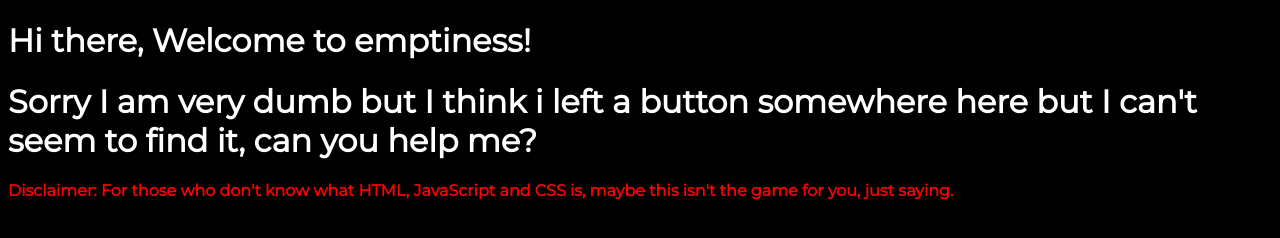
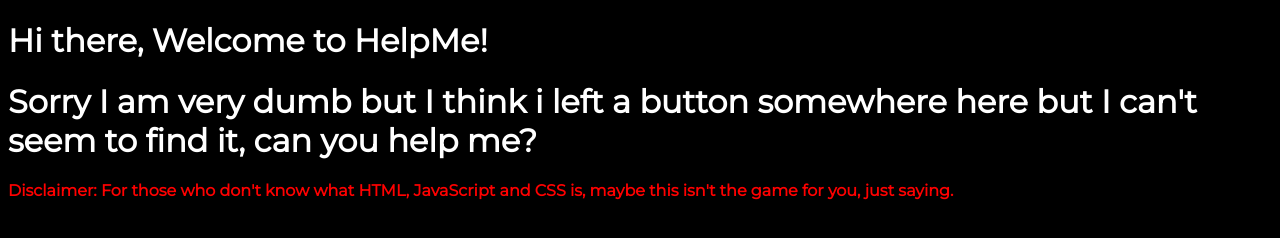
Before and after one commit to NoahEriksson3/HelpMe, a plain HTML site: page index.html in a window 1280 px wide. Drawn offline with Linux system fonts and the light colour scheme.

Commit message:
Update index.html

```diff
--- a/index.html
+++ b/index.html
@@ -9,7 +9,7 @@
     <title>Can you help me?</title>
 </head>
 <body>
-    <h1 class="welcome">Hi there, Welcome to emptiness!</h1>
+    <h1 class="welcome">Hi there, Welcome to HelpMe!</h1>
     <h1 class="welcome">Sorry I am very dumb but I think i left a button somewhere here but I can't seem to find it, can you help me?</h1>
 
     <h4 class="disclaimer">Disclaimer: For those who don't know what HTML, JavaScript and CSS is, maybe this isn't the game for you, just saying.</h6>
```
